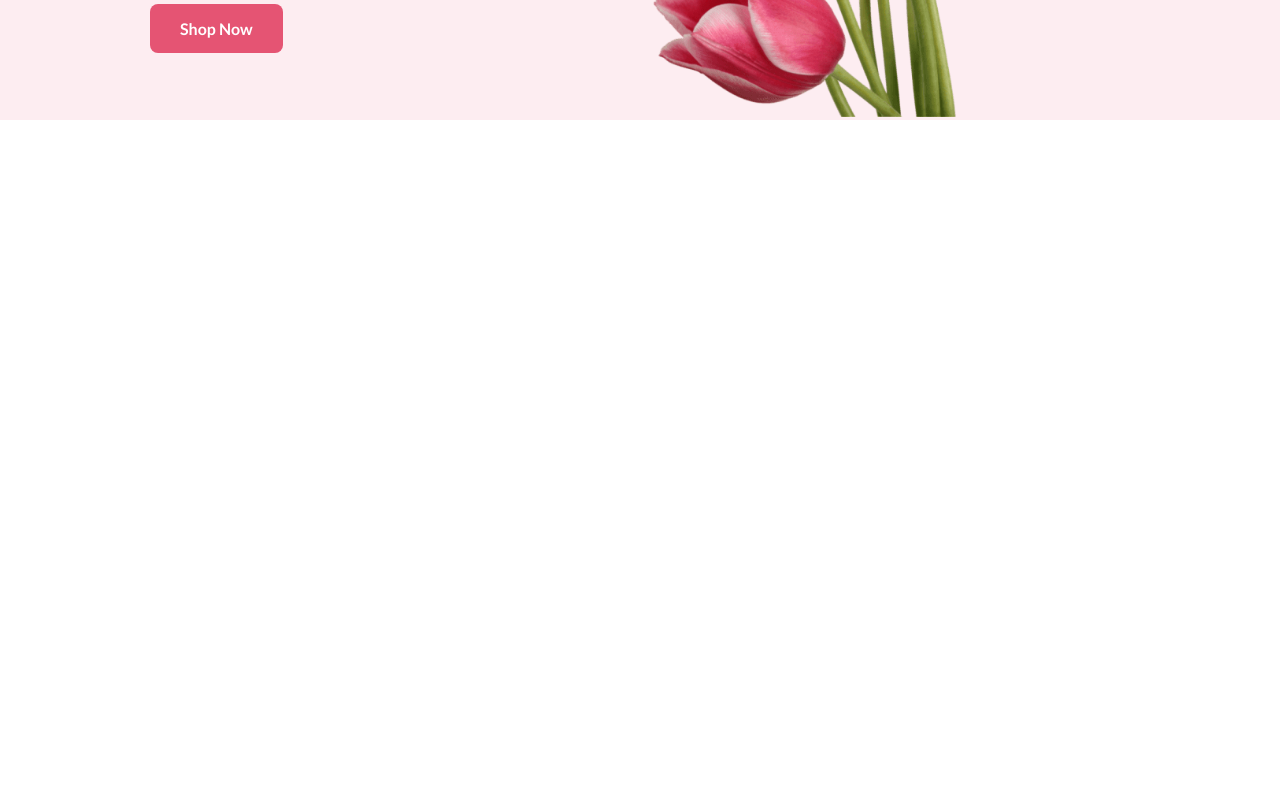
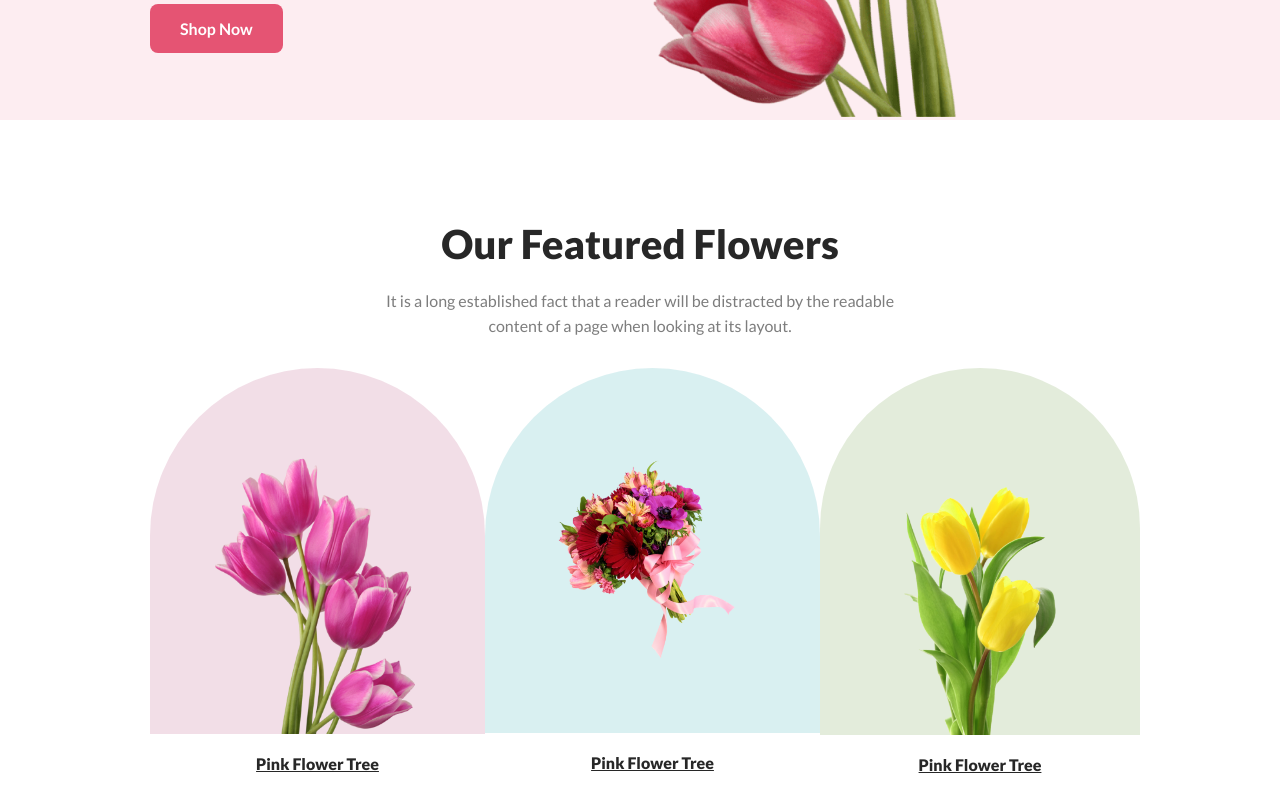
Before and after one commit to programarreza/flower-shop-assignment, a plain HTML site: page index.html in a window 1280 px wide. Shown: the part 540-1352 px from the top of the page. Before the commit the page ends 800 px from the top, so only its background shows below. Drawn offline with Linux system fonts and the light colour scheme.

Commit message:
added to our featured flowers section

```diff
--- a/index.html
+++ b/index.html
@@ -19,7 +19,28 @@
 		</div>
 	</header>
 
-	<main></main>
+	<main>
+		<!-- Our Featured Flowers -->
+		<section>
+			<h1 class="section-title">Our Featured Flowers</h1>
+			<p class="section-description">It is a long established fact that a reader will be distracted by the readable <br> content of a page when looking at its layout.</p>
+
+			<div class="our-flowers">
+				<div class="flower-items">
+					<img src="Flower Asset/pngwing 6.png" alt="">
+					<a href="#">Pink Flower Tree</a>
+				</div>
+				<div class="flower-items">
+					<img class="flower-items-2" src="Flower Asset/pngwing 5.png" alt="">
+					<a href="#">Pink Flower Tree</a>
+				</div>
+				<div class="flower-items">
+					<img class="flower-items-3" src="Flower Asset/pngwing 7.png" alt="">
+					<a href="#">Pink Flower Tree</a>
+				</div>
+			</div>
+		</section>
+	</main>
 	<footer></footer>
 </body>
 </html>
--- a/style.css
+++ b/style.css
@@ -5,6 +5,7 @@
 	padding: 0;
 	font-family: 'Lato', sans-serif;
 }
+
 /* banner section */
 .banner {
 	display: flex;
@@ -37,3 +38,50 @@
 	width: 500px;
 	padding-top: 27px;
 }
+
+
+/* Our Featured Flowers */
+section {
+	margin: 100px 150px;
+}
+.section-title {
+	font-size: 40px;
+	color: #272727;
+	font-weight: 800;
+	text-align: center;
+}
+.section-description {
+	font-size: 16px;
+	font-weight: 400;
+	color: rgba(39, 39, 39, 0.60);
+	line-height: 25px;
+	text-align: center;
+	margin-top: 20px;
+}
+.our-flowers {
+	display: flex;
+	justify-content: space-between;
+	margin-top: 30px;
+}
+.flower-items img {
+	width: 200px;
+	display: flex;
+	padding: 90px 70px 0 65px;
+	background: rgba(167, 33, 98, 0.15);
+	border-radius: 300px 300px 0px 0px;
+}
+.flower-items img.flower-items-2 {
+	background: rgba(5, 151, 160, 0.15);
+	padding-bottom: 75px;
+}
+.flower-items img.flower-items-3 {
+	background: rgba(71, 125, 17, 0.15);
+	width: 185px;
+}
+.flower-items a {
+	display: block;
+	text-align: center;
+	margin-top: 20px;
+	color: #272727;
+	font-weight: 800;
+}
```
